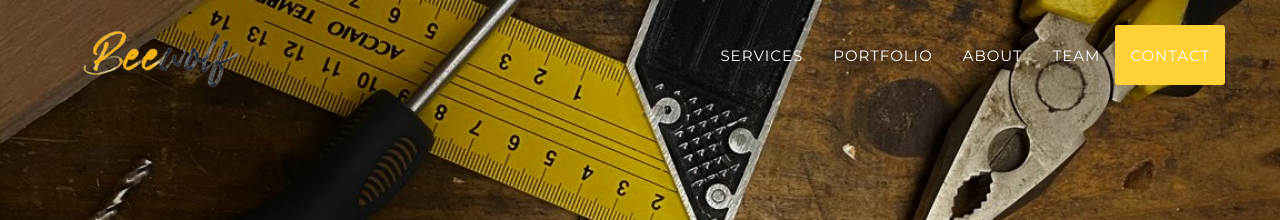
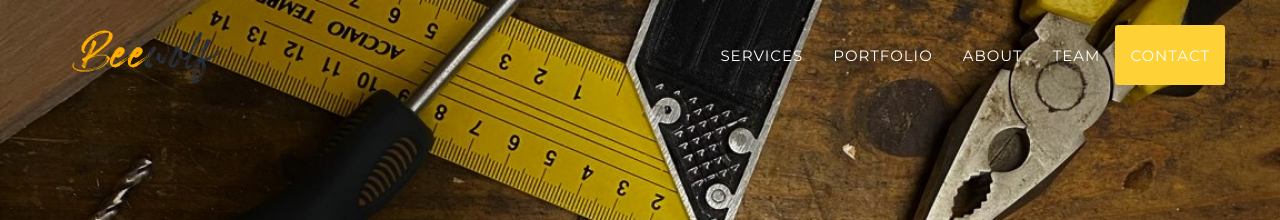
Before and after one commit to FrantisekKracmar/beewolf, a Jekyll site: the page built from index.html, in a window 1280 px wide. Shown: the top 220 px of the page. Built offline with Jekyll 4.4.1, drawn with Linux system fonts in a browser that asks for light colours; some web fonts are replaced.

Commit message:
png logo

```diff
--- a/_includes/header.html
+++ b/_includes/header.html
@@ -9,7 +9,7 @@
                     <span class="icon-bar"></span>
                     <span class="icon-bar"></span>
                 </button>
-                <a class="page-scroll" href="#page-top"><img src="img/icons/logo.png"/></a>
+                <a class="page-scroll" href="#page-top"><img src="img/icons/logo.png" height="65"></a>
             </div>
 
             <!-- Collect the nav links, forms, and other content for toggling -->
```
Also changed, not shown: img/icons/logo.png.
